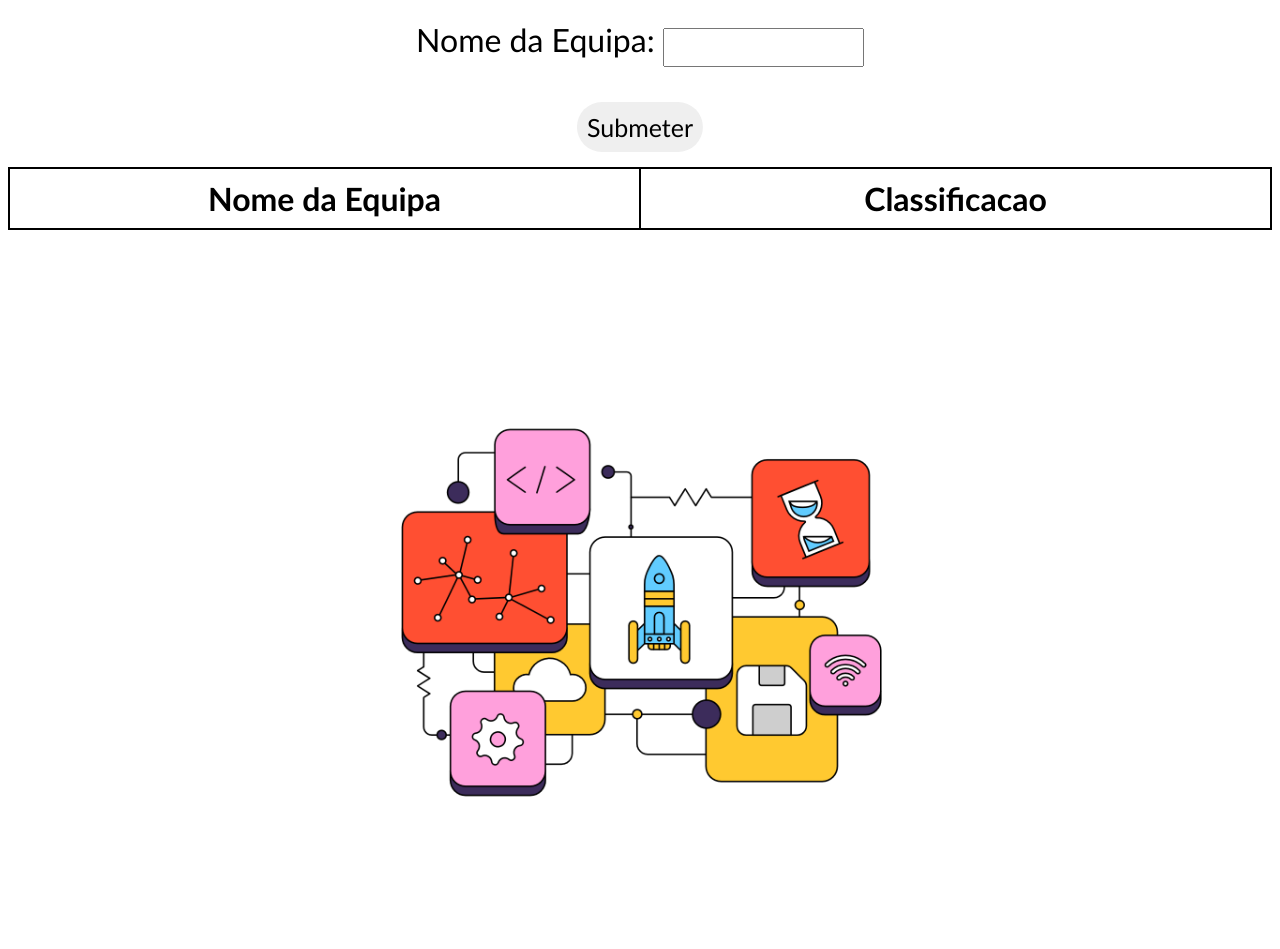
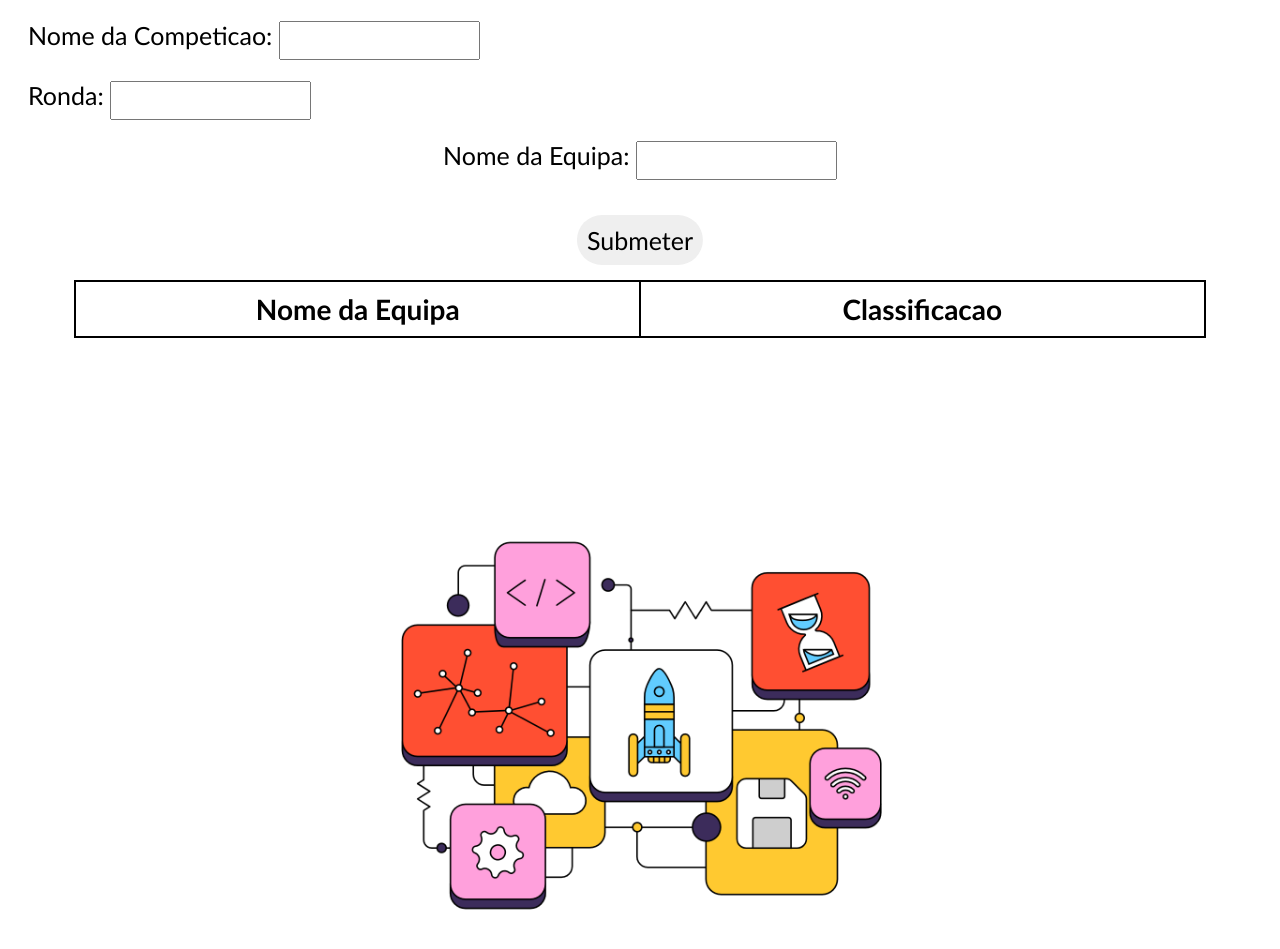
Before and after one commit to rafamartins27/Lsis1, a web app: page / in a window 1280 px wide. Shown: the part 88-1037 px from the top of the page. Before the commit the page ends 885 px from the top, so only its background shows below. Run offline with its HTML, style and script files only (its server is not run), Linux system fonts and the light colour scheme; data that the repository does not hold is empty.

Commit message:
Code smell

```diff
--- a/LSISProject/src/main/java/webroot/css/maincss.css
+++ b/LSISProject/src/main/java/webroot/css/maincss.css
@@ -104,7 +104,7 @@ div.form {
 label {
     margin: 20px;
     display: block;
-    font-size: 32px;
+    font-size: 25px;
     font-family: 'Trebuchet MS', 'Lucida Sans Unicode', 'Lucida Grande', 'Lucida Sans';
 }
 
@@ -123,7 +123,6 @@ button {
     padding: 10px;
     margin-top: 40px;
     left: 50%;
-
     transform: translate(-50%, -50%);
     font-family: 'Trebuchet MS', 'Lucida Sans Unicode', 'Lucida Grande', 'Lucida Sans';
 }
@@ -138,7 +137,7 @@ th,
 td {
     border: 2px solid black;
     border-collapse: collapse;
-    font-size: 32px;
+    font-size: 28px;
     font-family: 'Trebuchet MS', 'Lucida Sans Unicode', 'Lucida Grande', 'Lucida Sans';
     padding: 10px;
     margin-top: 80px;
@@ -149,3 +148,7 @@ td {
 th {
     width: 20%;
 }
+
+label.info {
+    font-size: 10px;
+}
--- a/LSISProject/src/main/java/webroot/index.html
+++ b/LSISProject/src/main/java/webroot/index.html
@@ -15,20 +15,19 @@
         <div class="btt">&nbsp;</div>
         <div class="btt">&nbsp;</div>
         <div class="btt">&nbsp;</div>
-
-
     </div>
 
-
-
+    <div class="info">
+        <label>Nome da Competicao: <input id="nomeCompeticao" type="text"></label>
+        <label>Ronda: <input id="nomeRonda" type="text"></label>
+    </div>
 
     <div class="completebox">
-
-
         <label>Nome da Equipa: <input id="nomeEquipa" type="text"></label>
         <span id="error"></span>
         <button class="bttt" onclick="publishToTable()">Submeter</button>
     </div>
+
     <div id="tables">
         <table id="table">
             <thead>
@@ -38,14 +37,10 @@
                 </tr>
             </thead>
         </table>
+    </div>
 
-
-
-
-    </div>
     <div class="imagem"><img src="assets/imageminicio.png" class="imag"></div>
     <div class="separacao"></div>
+
     </body>
-
-
 </html>
```
Lines whose indentation alone changed are shown as unchanged.
